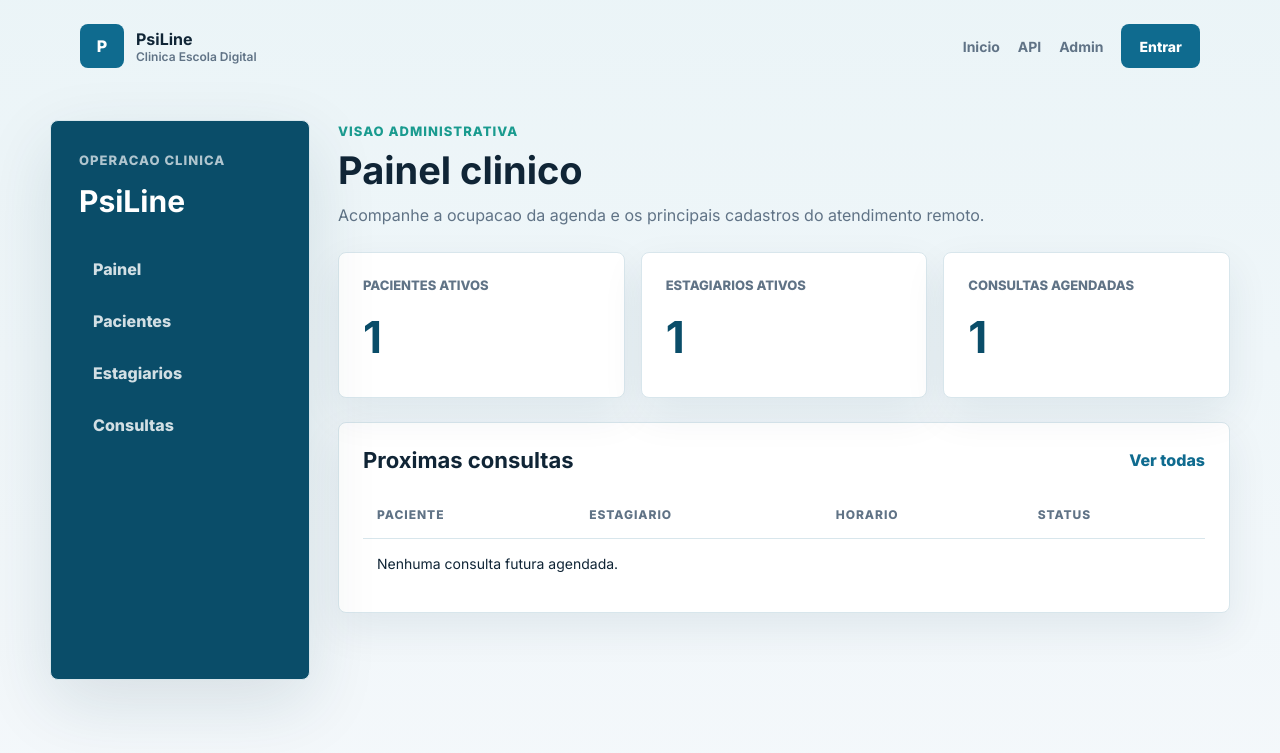
After one commit to Jhonthe0/psychologist-app, a Django app: page /app/ in a window 1280 px wide. The commit adds this page. Shown: the top 753 px of the page. Run offline with Django 5.2, Linux system fonts and the light colour scheme; a user stored in the database is signed in; tables that the repository leaves empty hold one stand-in row (values such as "Sample post").

Commit message:
feat: adiciona paineis clinicos e agenda visual

```diff
--- a/core/views.py
+++ b/core/views.py
@@ -1,4 +1,5 @@
 from django.utils import timezone
+from django.contrib.auth.mixins import LoginRequiredMixin, UserPassesTestMixin
 from django.views.generic import TemplateView
 from rest_framework import status, viewsets
 from rest_framework.decorators import action
@@ -22,6 +23,89 @@ class HomeView(TemplateView):
 
 class LoginView(TemplateView):
     template_name = "login.html"
+
+
+class AdminFrontendMixin(LoginRequiredMixin, UserPassesTestMixin):
+    login_url = "frontend-login"
+
+    def test_func(self):
+        user = self.request.user
+        return bool(user.is_authenticated and user.is_active and (user.is_staff or user.role == user.Role.ADMIN))
+
+
+class TraineeFrontendMixin(LoginRequiredMixin, UserPassesTestMixin):
+    login_url = "frontend-login"
+
+    def test_func(self):
+        user = self.request.user
+        return bool(user.is_authenticated and user.is_active and user.role == user.Role.TRAINEE)
+
+
+class AdminDashboardView(AdminFrontendMixin, TemplateView):
+    template_name = "app/dashboard.html"
+
+    def get_context_data(self, **kwargs):
+        context = super().get_context_data(**kwargs)
+        appointments = Appointment.objects.select_related("patient", "trainee", "trainee__user")
+        context.update(
+            {
+                "active_patients_count": Patient.objects.filter(active=True).count(),
+                "active_trainees_count": Trainee.objects.filter(active=True).count(),
+                "scheduled_appointments_count": appointments.filter(
+                    active=True,
+                    status=Appointment.Status.SCHEDULED,
+                ).count(),
+                "upcoming_appointments": appointments.filter(
+                    active=True,
+                    status=Appointment.Status.SCHEDULED,
+                    scheduled_at__gte=timezone.now(),
+                ).order_by("scheduled_at")[:5],
+            }
+        )
+        return context
+
+
+class AdminPatientsPageView(AdminFrontendMixin, TemplateView):
+    template_name = "app/patients.html"
+
+    def get_context_data(self, **kwargs):
+        context = super().get_context_data(**kwargs)
+        context["patients"] = Patient.objects.order_by("name")
+        return context
+
+
+class AdminTraineesPageView(AdminFrontendMixin, TemplateView):
+    template_name = "app/trainees.html"
+
+    def get_context_data(self, **kwargs):
+        context = super().get_context_data(**kwargs)
+        context["trainees"] = Trainee.objects.select_related("user").order_by("user__first_name", "user__last_name")
+        return context
+
+
+class AdminAppointmentsPageView(AdminFrontendMixin, TemplateView):
+    template_name = "app/appointments.html"
+
+    def get_context_data(self, **kwargs):
+        context = super().get_context_data(**kwargs)
+        context["appointments"] = Appointment.objects.select_related("patient", "trainee", "trainee__user").order_by(
+            "scheduled_at"
+        )
+        return context
+
+
+class TraineeAgendaPageView(TraineeFrontendMixin, TemplateView):
+    template_name = "app/agenda.html"
+
+    def get_context_data(self, **kwargs):
+        context = super().get_context_data(**kwargs)
+        context["appointments"] = Appointment.objects.select_related("patient", "trainee", "trainee__user").filter(
+            trainee__user=self.request.user,
+            scheduled_at__gte=timezone.now(),
+            status=Appointment.Status.SCHEDULED,
+            active=True,
+        )
+        return context
 
 
 class RoleTokenObtainPairView(TokenObtainPairView):
--- a/psiline/urls.py
+++ b/psiline/urls.py
@@ -2,11 +2,25 @@ from django.contrib import admin
 from django.urls import include, path
 from rest_framework_simplejwt.views import TokenRefreshView
 
-from core.views import HomeView, LoginView, RoleTokenObtainPairView
+from core.views import (
+    AdminAppointmentsPageView,
+    AdminDashboardView,
+    AdminPatientsPageView,
+    AdminTraineesPageView,
+    HomeView,
+    LoginView,
+    RoleTokenObtainPairView,
+    TraineeAgendaPageView,
+)
 
 urlpatterns = [
     path("", HomeView.as_view(), name="home"),
     path("login/", LoginView.as_view(), name="frontend-login"),
+    path("app/", AdminDashboardView.as_view(), name="app-dashboard"),
+    path("app/patients/", AdminPatientsPageView.as_view(), name="app-patients"),
+    path("app/trainees/", AdminTraineesPageView.as_view(), name="app-trainees"),
+    path("app/appointments/", AdminAppointmentsPageView.as_view(), name="app-appointments"),
+    path("app/agenda/", TraineeAgendaPageView.as_view(), name="app-agenda"),
     path("admin/", admin.site.urls),
     path("api/auth/token/", RoleTokenObtainPairView.as_view(), name="token_obtain_pair"),
     path("api/auth/token/refresh/", TokenRefreshView.as_view(), name="token_refresh"),
--- a/static/css/styles.css
+++ b/static/css/styles.css
@@ -283,6 +283,185 @@ a {
   color: rgba(255, 255, 255, 0.78);
 }
 
+.app-shell {
+  display: grid;
+  grid-template-columns: 260px minmax(0, 1fr);
+  gap: 28px;
+  width: min(1180px, calc(100% - 32px));
+  margin: 28px auto 64px;
+}
+
+.app-sidebar {
+  align-self: start;
+  position: sticky;
+  top: 20px;
+  min-height: 560px;
+  padding: 28px;
+  border: 1px solid var(--line);
+  border-radius: 8px;
+  background: var(--primary-dark);
+  color: #ffffff;
+  box-shadow: var(--shadow);
+}
+
+.app-sidebar .eyebrow {
+  color: rgba(255, 255, 255, 0.68);
+}
+
+.app-sidebar h1 {
+  margin: 14px 0 28px;
+  font-size: 30px;
+}
+
+.app-sidebar nav {
+  display: grid;
+  gap: 8px;
+}
+
+.app-sidebar nav a {
+  display: flex;
+  align-items: center;
+  min-height: 44px;
+  padding: 0 14px;
+  border-radius: 8px;
+  color: rgba(255, 255, 255, 0.82);
+  font-weight: 800;
+}
+
+.app-sidebar nav a:hover {
+  background: rgba(255, 255, 255, 0.12);
+  color: #ffffff;
+}
+
+.app-main {
+  min-width: 0;
+}
+
+.page-heading {
+  margin-bottom: 24px;
+}
+
+.page-heading h2 {
+  margin: 10px 0 10px;
+  font-size: 38px;
+  line-height: 1.1;
+}
+
+.page-heading p {
+  max-width: 720px;
+  margin: 0;
+  color: var(--muted);
+  font-size: 16px;
+  line-height: 1.65;
+}
+
+.dashboard-metrics {
+  display: grid;
+  grid-template-columns: repeat(3, minmax(0, 1fr));
+  gap: 16px;
+  margin-bottom: 24px;
+}
+
+.dashboard-metrics article {
+  min-height: 146px;
+  padding: 24px;
+  border: 1px solid var(--line);
+  border-radius: 8px;
+  background: var(--surface);
+  box-shadow: 0 16px 42px rgba(13, 54, 78, 0.08);
+}
+
+.dashboard-metrics span {
+  display: block;
+  color: var(--muted);
+  font-size: 13px;
+  font-weight: 800;
+  text-transform: uppercase;
+}
+
+.dashboard-metrics strong {
+  display: block;
+  margin-top: 22px;
+  color: var(--primary-dark);
+  font-size: 44px;
+  line-height: 1;
+}
+
+.clinical-section {
+  padding: 24px;
+  border: 1px solid var(--line);
+  border-radius: 8px;
+  background: var(--surface);
+  box-shadow: 0 16px 42px rgba(13, 54, 78, 0.08);
+}
+
+.section-title {
+  display: flex;
+  align-items: center;
+  justify-content: space-between;
+  gap: 18px;
+  margin-bottom: 18px;
+}
+
+.section-title h3 {
+  margin: 0;
+  font-size: 22px;
+}
+
+.section-title a,
+.data-table a {
+  color: var(--primary);
+  font-weight: 800;
+}
+
+.data-table {
+  width: 100%;
+  overflow-x: auto;
+}
+
+.data-table table {
+  width: 100%;
+  min-width: 720px;
+  border-collapse: collapse;
+}
+
+.data-table th,
+.data-table td {
+  padding: 16px 14px;
+  border-bottom: 1px solid var(--line);
+  text-align: left;
+  vertical-align: middle;
+}
+
+.data-table th {
+  color: var(--muted);
+  font-size: 12px;
+  font-weight: 800;
+  letter-spacing: 0.08em;
+  text-transform: uppercase;
+}
+
+.data-table td {
+  color: var(--ink);
+  font-size: 14px;
+}
+
+.data-table tr:last-child td {
+  border-bottom: 0;
+}
+
+.status-badge {
+  display: inline-flex;
+  align-items: center;
+  min-height: 30px;
+  padding: 0 10px;
+  border-radius: 8px;
+  background: rgba(26, 155, 143, 0.12);
+  color: #0f766e;
+  font-size: 12px;
+  font-weight: 800;
+}
+
 @media (max-width: 820px) {
   .site-header,
   .top-nav,
@@ -297,8 +476,15 @@ a {
 
   .hero,
   .service-band,
-  .login-shell {
+  .login-shell,
+  .app-shell,
+  .dashboard-metrics {
     grid-template-columns: 1fr;
+  }
+
+  .app-sidebar {
+    position: static;
+    min-height: auto;
   }
 
   .hero {
--- /dev/null
+++ b/templates/app/base_app.html
@@ -0,0 +1,25 @@
+{% extends "base.html" %}
+
+{% block content %}
+<section class="app-shell">
+  <aside class="app-sidebar" aria-label="Navegacao do sistema">
+    <span class="eyebrow">Operacao clinica</span>
+    <h1>PsiLine</h1>
+    <nav>
+      {% if request.user.is_staff or request.user.role == "admin" %}
+        <a href="{% url 'app-dashboard' %}">Painel</a>
+        <a href="{% url 'app-patients' %}">Pacientes</a>
+        <a href="{% url 'app-trainees' %}">Estagiarios</a>
+        <a href="{% url 'app-appointments' %}">Consultas</a>
+      {% endif %}
+      {% if request.user.role == "trainee" %}
+        <a href="{% url 'app-agenda' %}">Minha agenda</a>
+      {% endif %}
+    </nav>
+  </aside>
+
+  <div class="app-main">
+    {% block app_content %}{% endblock %}
+  </div>
+</section>
+{% endblock %}
--- /dev/null
+++ b/templates/app/dashboard.html
@@ -0,0 +1,59 @@
+{% extends "app/base_app.html" %}
+
+{% block title %}PsiLine | Painel clinico{% endblock %}
+
+{% block app_content %}
+<header class="page-heading">
+  <span class="eyebrow">Visao administrativa</span>
+  <h2>Painel clinico</h2>
+  <p>Acompanhe a ocupacao da agenda e os principais cadastros do atendimento remoto.</p>
+</header>
+
+<section class="dashboard-metrics" aria-label="Indicadores operacionais">
+  <article>
+    <span>Pacientes ativos</span>
+    <strong>{{ active_patients_count }}</strong>
+  </article>
+  <article>
+    <span>Estagiarios ativos</span>
+    <strong>{{ active_trainees_count }}</strong>
+  </article>
+  <article>
+    <span>Consultas agendadas</span>
+    <strong>{{ scheduled_appointments_count }}</strong>
+  </article>
+</section>
+
+<section class="clinical-section">
+  <div class="section-title">
+    <h3>Proximas consultas</h3>
+    <a href="{% url 'app-appointments' %}">Ver todas</a>
+  </div>
+  <div class="data-table">
+    <table>
+      <thead>
+        <tr>
+          <th>Paciente</th>
+          <th>Estagiario</th>
+          <th>Horario</th>
+          <th>Status</th>
+        </tr>
+      </thead>
+      <tbody>
+        {% for appointment in upcoming_appointments %}
+          <tr>
+            <td>{{ appointment.patient.name }}</td>
+            <td>{{ appointment.trainee.full_name }}</td>
+            <td>{{ appointment.scheduled_at|date:"d/m/Y H:i" }}</td>
+            <td><span class="status-badge">{{ appointment.get_status_display }}</span></td>
+          </tr>
+        {% empty %}
+          <tr>
+            <td colspan="4">Nenhuma consulta futura agendada.</td>
+          </tr>
+        {% endfor %}
+      </tbody>
+    </table>
+  </div>
+</section>
+{% endblock %}
```
Also changed, not shown: core/tests.py (+140 -0 lines), templates/app/agenda.html (added, +46 -0 lines), templates/app/appointments.html (added, +48 -0 lines), templates/app/patients.html (added, +42 -0 lines), templates/app/trainees.html (added, +42 -0 lines).
